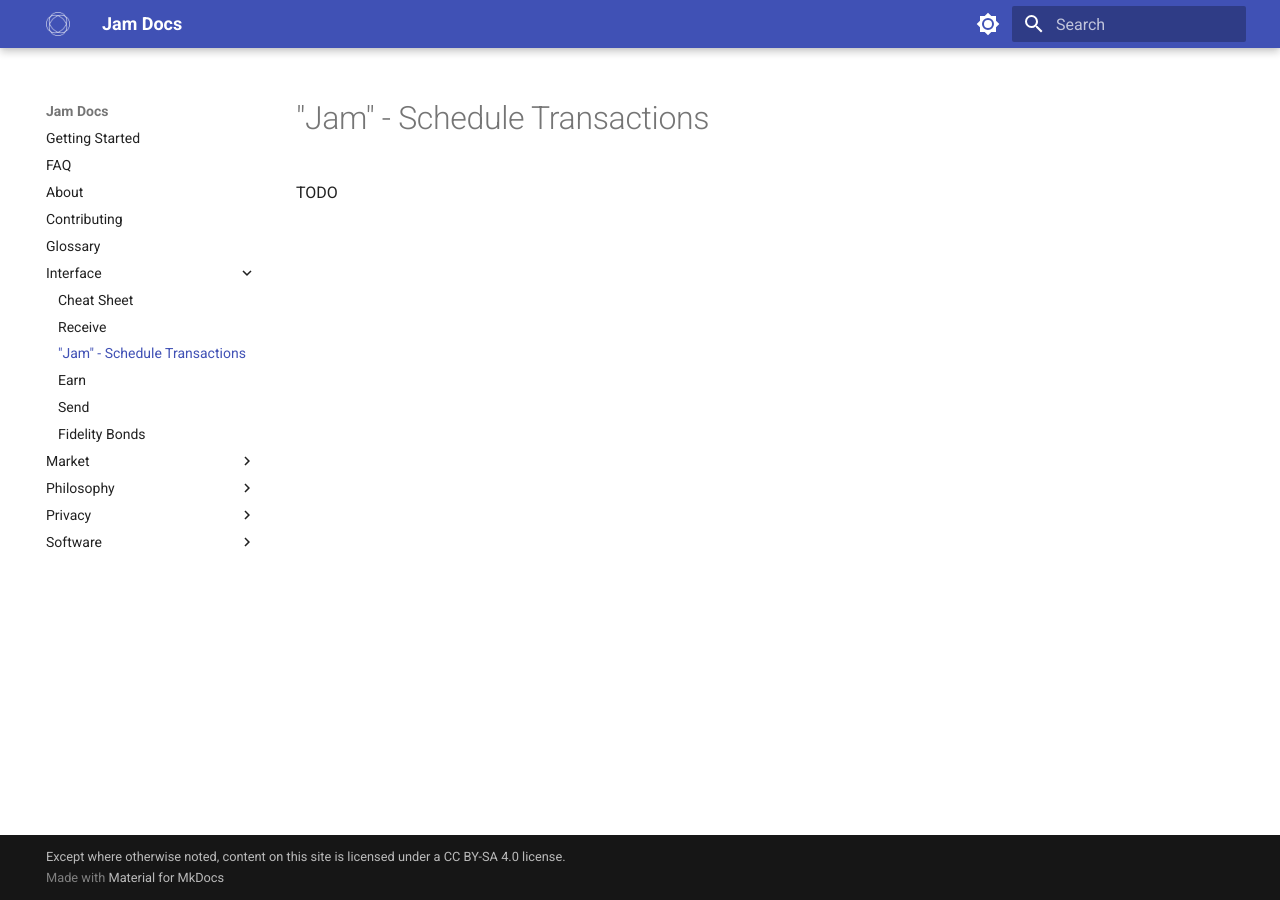
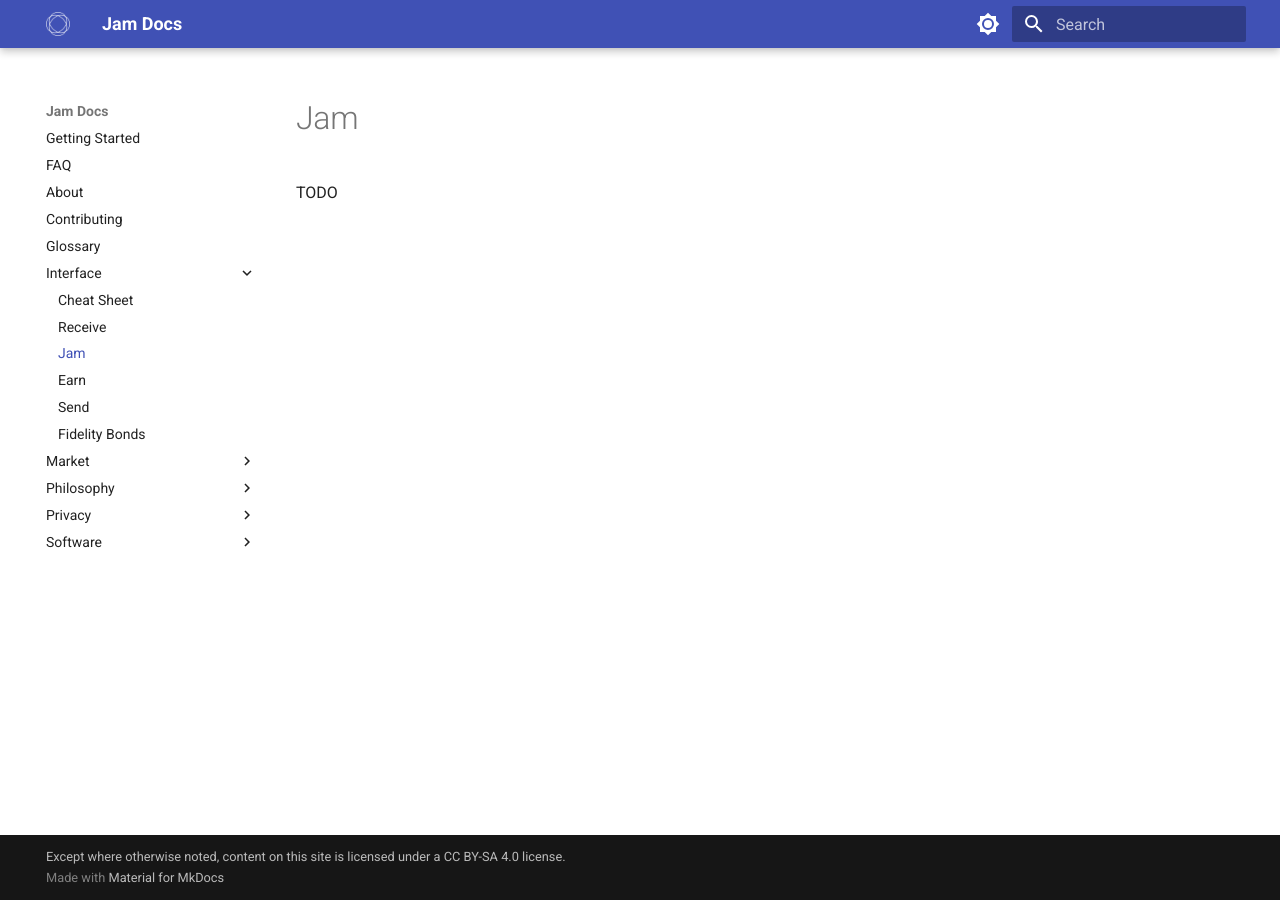
Before and after one commit to joinmarket-webui/jamdocs, an MkDocs documentation site: the page built from docs/interface/02-jam.md, in a window 1280 px wide. Built offline with MkDocs 1.6.1 and Material for MkDocs 9.7.7, drawn with Linux system fonts in a browser that asks for light colours.

Commit message:
docs: shorter title

```diff
--- a/docs/interface/02-jam.md
+++ b/docs/interface/02-jam.md
@@ -1,3 +1,3 @@
-# "Jam" - Schedule Transactions
+# Jam
 
 TODO
```
